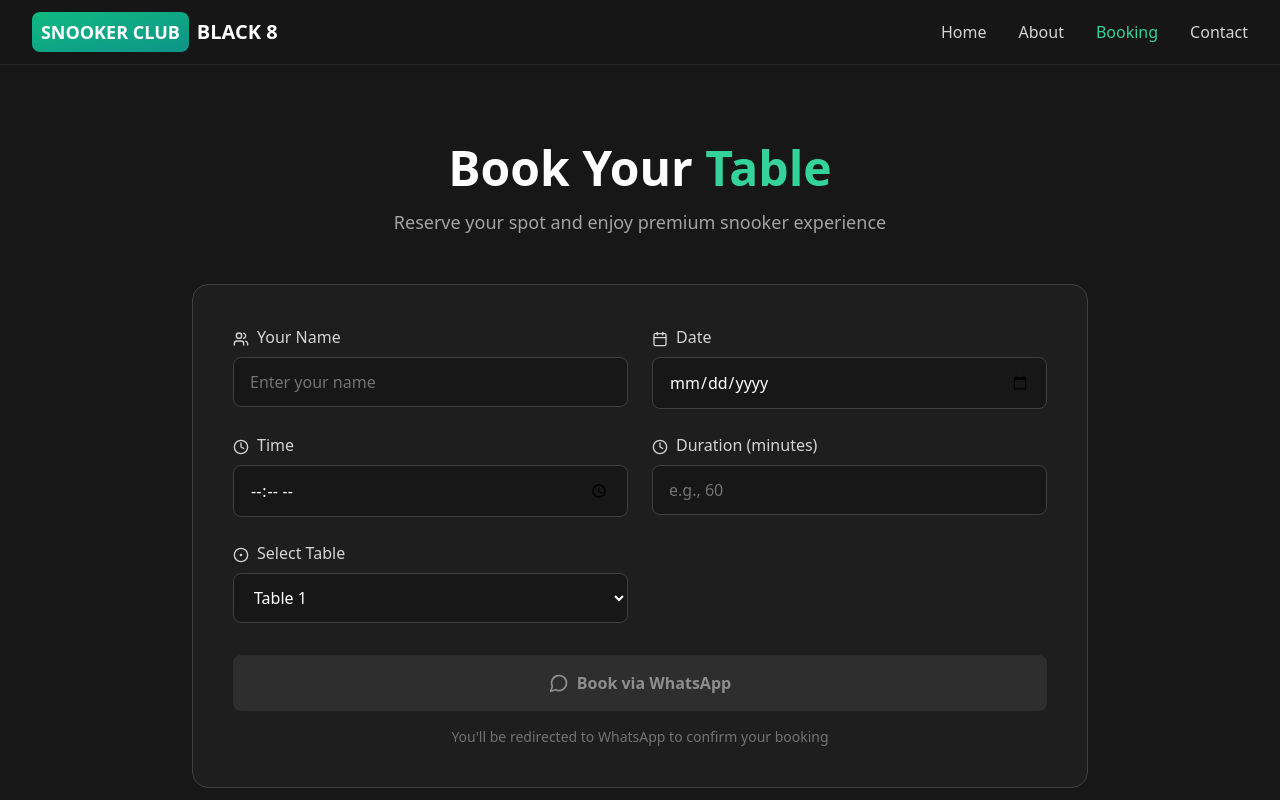
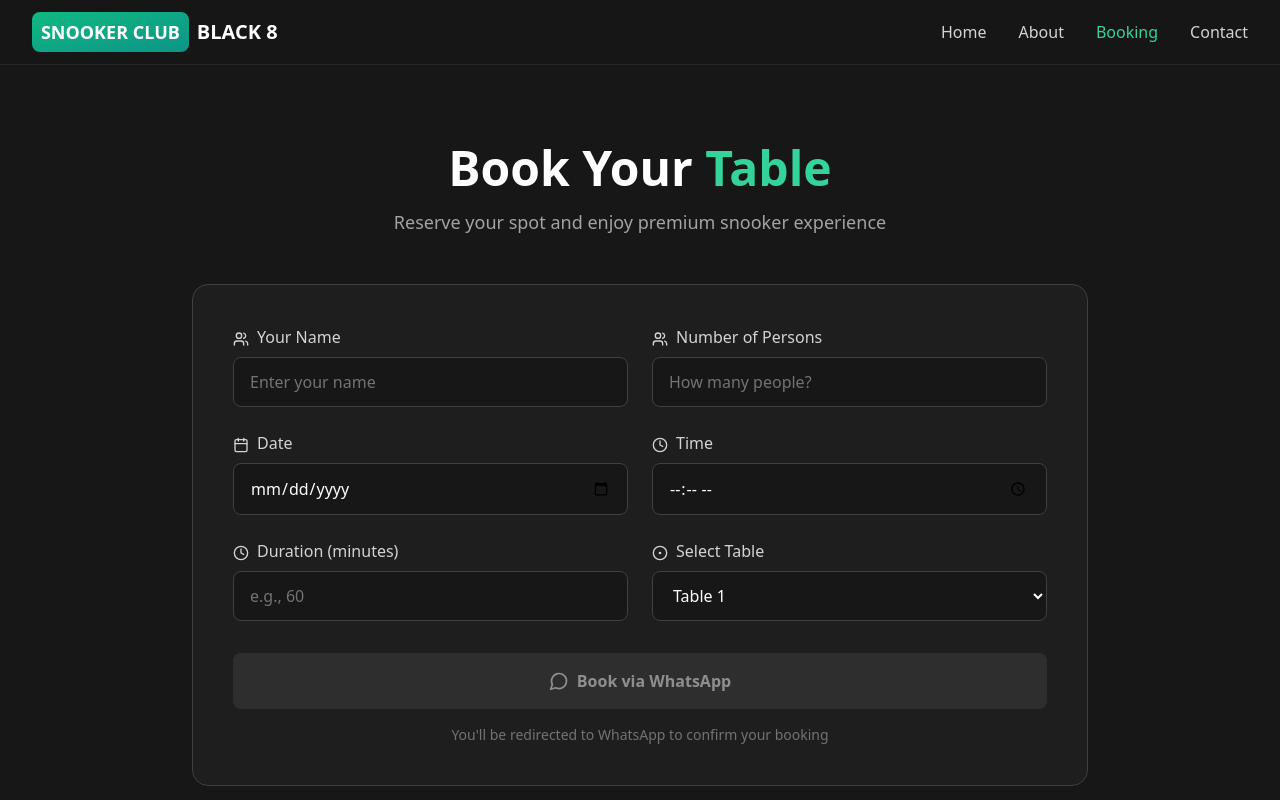
Before and after one commit to Kuldeepbishnoi2005/snookerclub_BLACK8, a React (Vite) app: page / in a window 1280 px wide. Both pictures are taken after a click on the button "Book a Table". Shown: the top 800 px of the page. Built offline with nearby package versions, Linux system fonts and the light colour scheme.

Commit message:
Update Booking.tsx

```diff
--- a/src/components/Booking.tsx
+++ b/src/components/Booking.tsx
@@ -62,6 +62,22 @@ function Booking() {
                 value={formData.name}
                 onChange={handleChange}
                 placeholder="Enter your name"
+                className="w-full px-4 py-3 bg-neutral-900 border border-neutral-700 rounded-lg text-white placeholder-neutral-500 focus:outline-none focus:border-emerald-500 transition-colors"
+              />
+            </div>
+
+            <div>
+              <label className="block text-neutral-300 font-medium mb-2">
+                <Users className="w-4 h-4 inline mr-2" />
+                Number of Persons
+              </label>
+              <input
+                type="number"
+                name="persons"
+                value={formData.persons}
+                onChange={handleChange}
+                placeholder="How many people?"
+                min="1"
                 className="w-full px-4 py-3 bg-neutral-900 border border-neutral-700 rounded-lg text-white placeholder-neutral-500 focus:outline-none focus:border-emerald-500 transition-colors"
               />
             </div>
```
